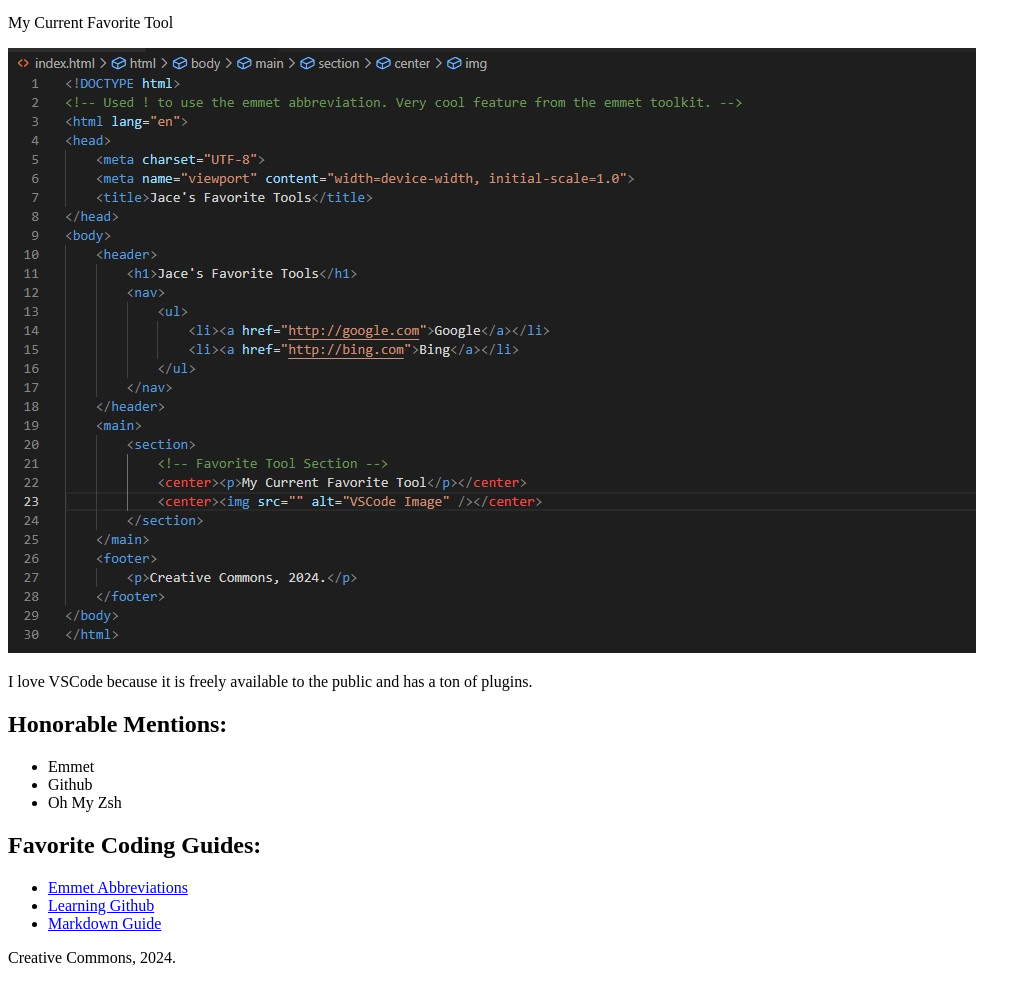
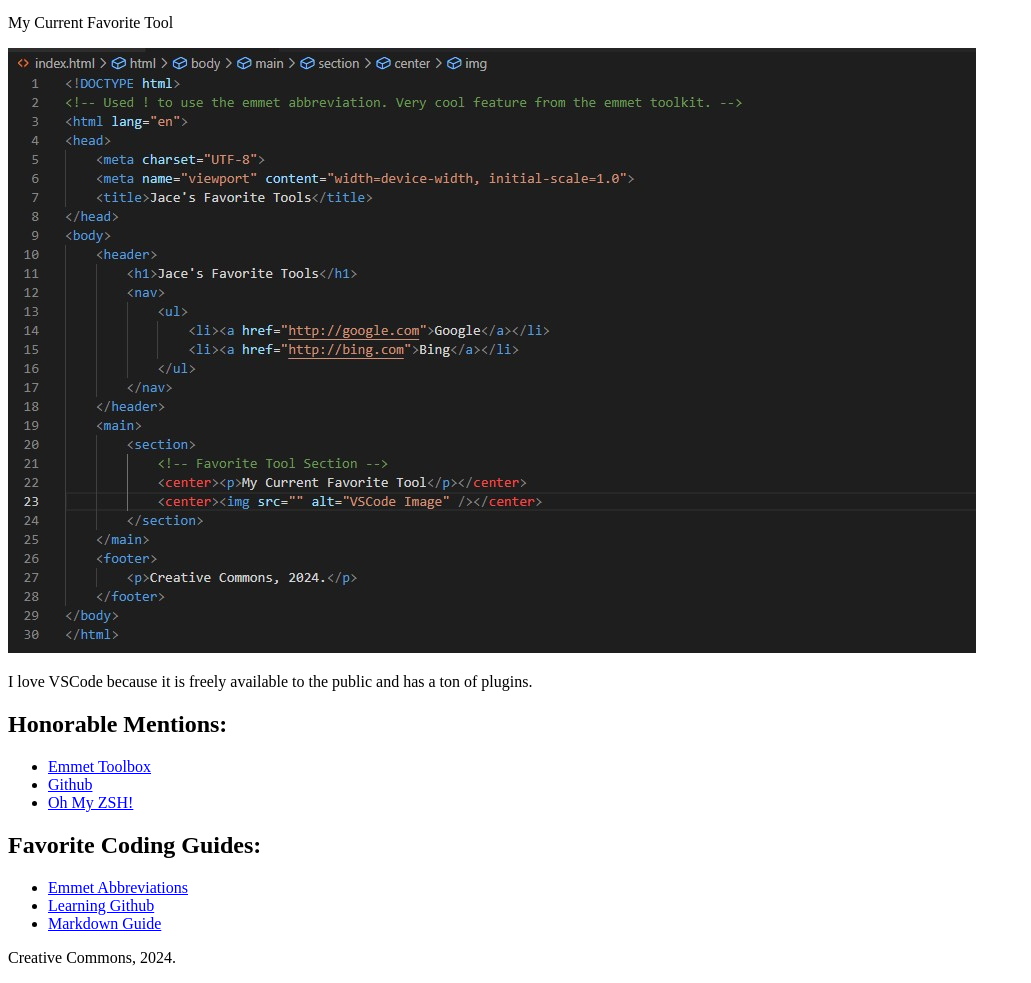
Before and after one commit to CodeHard84/hello-world, a plain HTML site: page index.html in a window 1280 px wide. Shown: the part 118-1101 px from the top of the page, without its empty margins (0-1031 px from the left). Drawn offline with Linux system fonts and the light colour scheme.

Commit message:
Missed linking up tools.

```diff
--- a/index.html
+++ b/index.html
@@ -29,9 +29,9 @@
             <!-- Honorable Mentions -->
             <h2>Honorable Mentions:</h2>
             <ul>
-                <li>Emmet</li>
-                <li>Github</li>
-                <li>Oh My Zsh</li>
+                <li><a href="https://emmet.io/">Emmet Toolbox</a></li>
+                <li><a href="https://www.github.com/">Github</a></li>
+                <li><a href="https://ohmyz.sh/">Oh My ZSH!</a></li>
             </ul>
         </section>
         <section>
```
